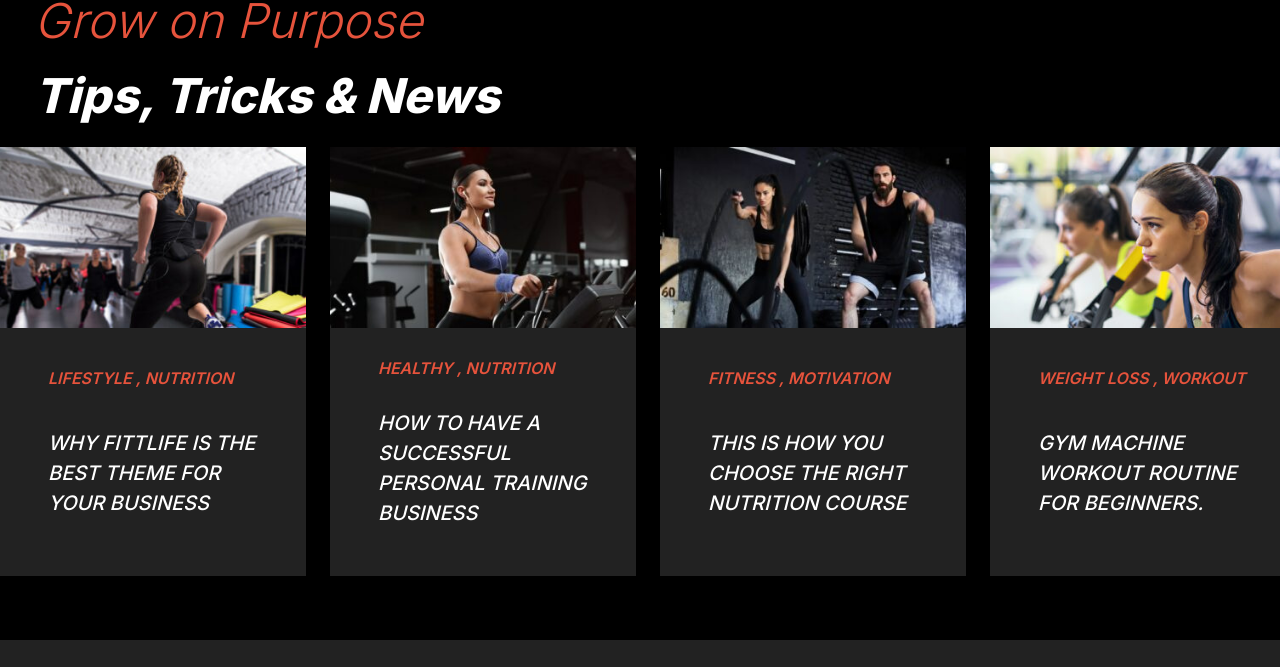
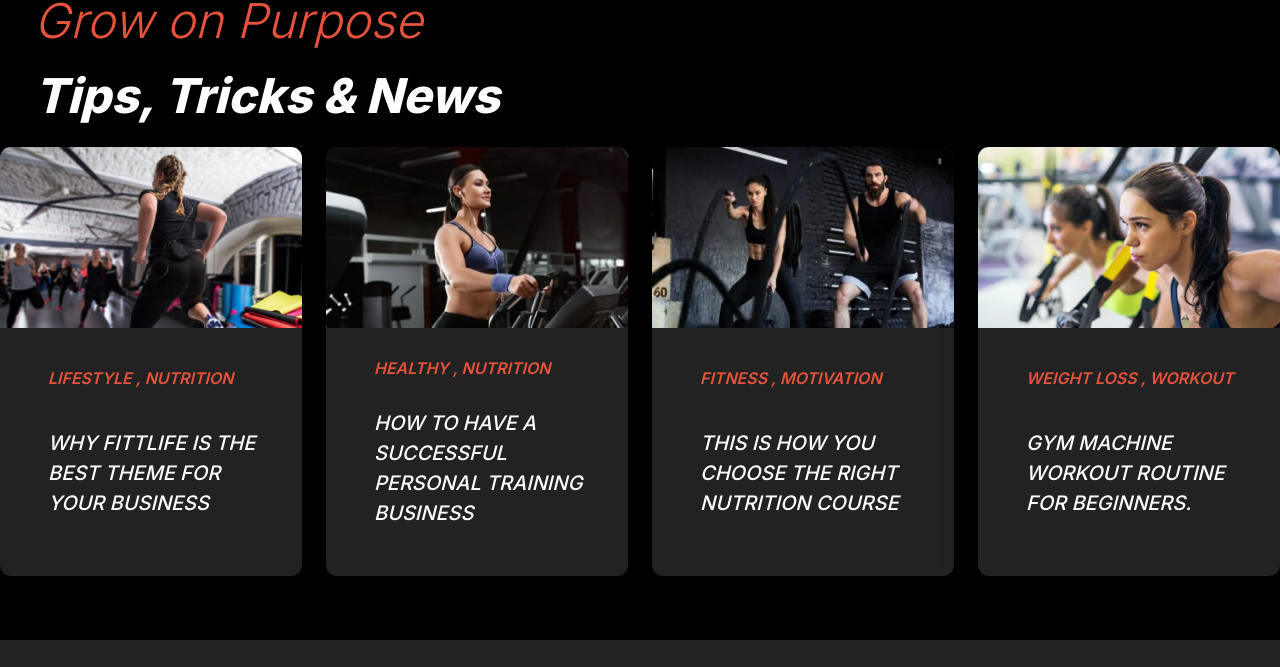
Before and after one commit to riyadhossain565/B10-A2, a plain HTML site: page index.html in a window 1280 px wide. Shown: the part 3568-4235 px from the top of the page. Drawn offline with nearby package versions, Linux system fonts and the light colour scheme.

Commit message:
added some new style

```diff
--- a/styles/style.css
+++ b/styles/style.css
@@ -541,6 +541,16 @@ td {
   display: grid;
   row-gap: 3.2rem;
   /* padding-bottom: 2.4rem; */
+
+  box-shadow: 0 2.4rem 4.8rem rgba(0, 0, 0, 0.075);
+  border-radius: 11px;
+  overflow: hidden;
+  transition: all 0.4s;
+}
+
+.card:hover {
+  transform: translateY(-1.2rem);
+  box-shadow: 0 3.2rem 6.4rem rgba(0, 0, 0, 0.06);
 }
 
 .card-img {
@@ -569,14 +579,13 @@ td {
   color: rgb(255, 255, 255);
   line-height: 1.5;
   padding: 0 4.8rem 4.8rem 4.8rem;
-  transition: all 0.5s;
+  transition: all 0.2s;
 }
 
 .card-link:hover,
 .card-link:active {
   text-decoration: underline;
   text-decoration-thickness: 1px;
-  text-decoration-color: #e6533c;
 }
 
 /* -----Footer Section------ */
```
